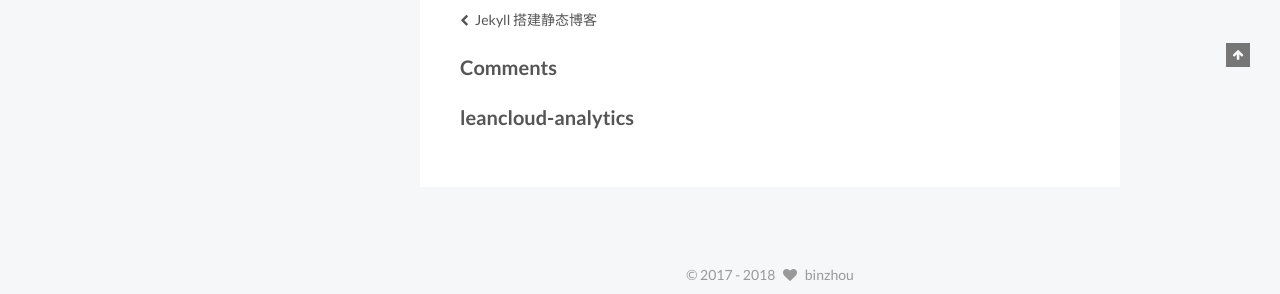
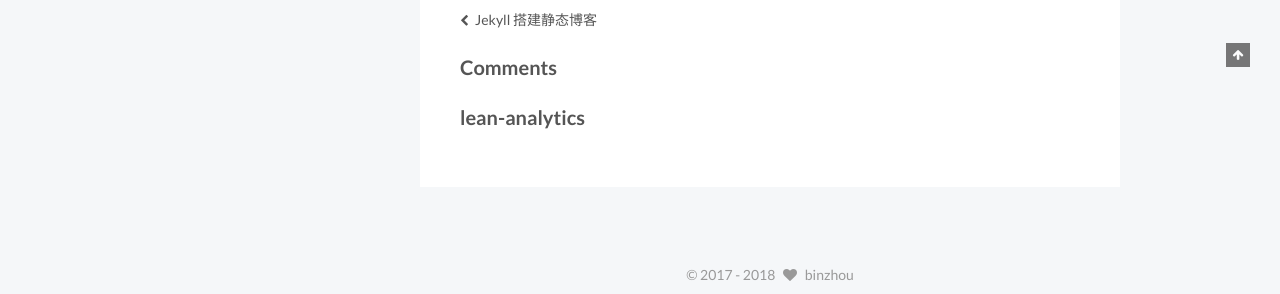
Before and after one commit to binzhouchn/binzhouchn.github.io, a Jekyll site: the page built from _posts/2015-10-10-welcome-to-jekyll.markdown, in a window 1280 px wide. Shown: the part 933-1227 px from the top of the page. Built offline with Jekyll 4.4.1, drawn with Linux system fonts in a browser that asks for light colours; formulas are drawn with MathJax 3; comment, search, counter and statistics services are not loaded; some of the changed lines change nothing that is shown.

Commit message:
update 20180829

```diff
--- a/_includes/comments.html
+++ /dev/null
@@ -1,20 +0,0 @@
-{% if site.LiveRe_control %}
-<!-- 来必力City版安装代码 -->
-<div id="lv-container" data-id="city" data-uid="MTAyMC8zNzg4Ni8xNDQxNg==">
-	<script type="text/javascript">
-   (function(d, s) {
-       var j, e = d.getElementsByTagName(s)[0];
-
-       if (typeof LivereTower === 'function') { return; }
-
-       j = d.createElement(s);
-       j.src = 'https://cdn-city.livere.com/js/embed.dist.js';
-       j.async = true;
-
-       e.parentNode.insertBefore(j, e);
-   })(document, 'script');
-	</script>
-<noscript> 为正常使用来必力评论功能请激活JavaScript</noscript>
-</div>
-<!-- City版安装代码已完成 -->
-{% endif %}
--- a/_layouts/post.html
+++ b/_layouts/post.html
@@ -8,5 +8,5 @@
 <h2 id="comments">Comments</h2>
 {% include comments.html %}
 
-<h2 id="leancloud-analytics">leancloud-analytics</h2>
+<h2 id="lean-analytics">lean-analytics</h2>
 {% include _third-party/analytics/lean-analytics.html %}
```
